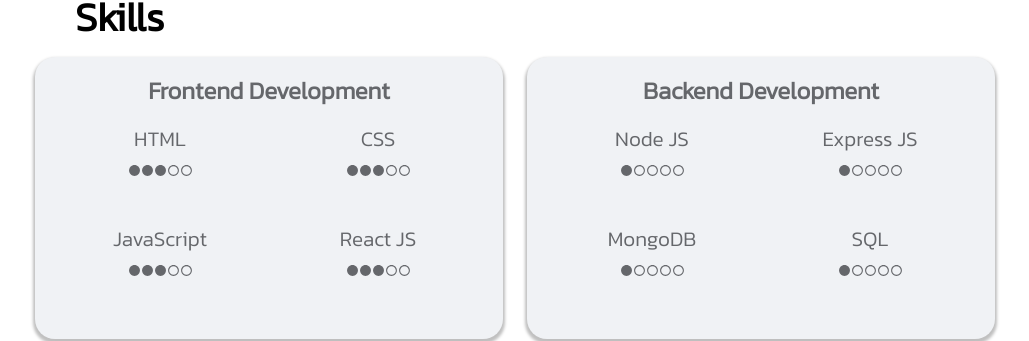
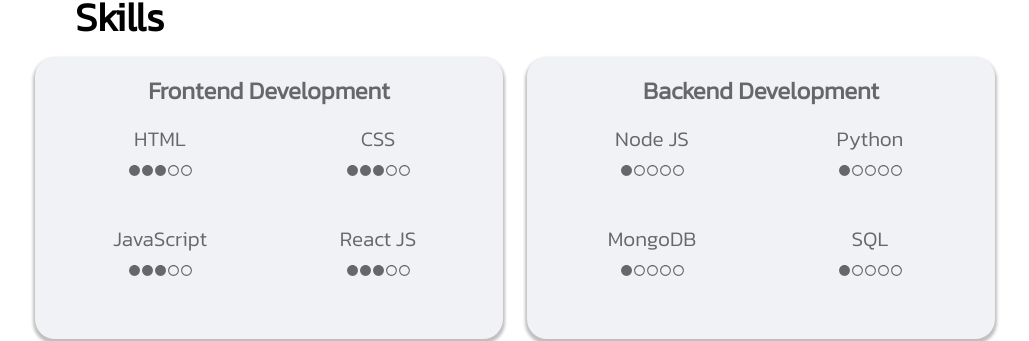
Before and after one commit to saharat-kosum/react-resume, a React (Create React App) app: page / in a window 1280 px wide. Shown: the part 879-1220 px from the top of the page, without its empty margins (125-1154 px from the left). Built offline with nearby package versions, Linux system fonts and the light colour scheme.

Commit message:
Revise Resume file

```diff
--- a/src/Body/Aboutme.js
+++ b/src/Body/Aboutme.js
@@ -35,7 +35,7 @@
             <h2>Backend Development</h2>
             <div className='pcontainer'>
               <p>Node JS<br/><CircleIcon style={{ fontSize:"small" }}/><RadioButtonUncheckedIcon style={{ fontSize:"small" }}/><RadioButtonUncheckedIcon style={{ fontSize:"small" }}/><RadioButtonUncheckedIcon style={{ fontSize:"small" }}/><RadioButtonUncheckedIcon style={{ fontSize:"small" }}/></p>
-              <p>Express JS<br/><CircleIcon style={{ fontSize:"small" }}/><RadioButtonUncheckedIcon style={{ fontSize:"small" }}/><RadioButtonUncheckedIcon style={{ fontSize:"small" }}/><RadioButtonUncheckedIcon style={{ fontSize:"small" }}/><RadioButtonUncheckedIcon style={{ fontSize:"small" }}/></p>
+              <p>Python<br/><CircleIcon style={{ fontSize:"small" }}/><RadioButtonUncheckedIcon style={{ fontSize:"small" }}/><RadioButtonUncheckedIcon style={{ fontSize:"small" }}/><RadioButtonUncheckedIcon style={{ fontSize:"small" }}/><RadioButtonUncheckedIcon style={{ fontSize:"small" }}/></p>
               <p>MongoDB<br/><CircleIcon style={{ fontSize:"small" }}/><RadioButtonUncheckedIcon style={{ fontSize:"small" }}/><RadioButtonUncheckedIcon style={{ fontSize:"small" }}/><RadioButtonUncheckedIcon style={{ fontSize:"small" }}/><RadioButtonUncheckedIcon style={{ fontSize:"small" }}/></p>
               <p>SQL<br/><CircleIcon style={{ fontSize:"small" }}/><RadioButtonUncheckedIcon style={{ fontSize:"small" }}/><RadioButtonUncheckedIcon style={{ fontSize:"small" }}/><RadioButtonUncheckedIcon style={{ fontSize:"small" }}/><RadioButtonUncheckedIcon style={{ fontSize:"small" }}/></p>
             </div>
```
Also changed, not shown: 1 other file (tests, documents, lock files or other folders).
